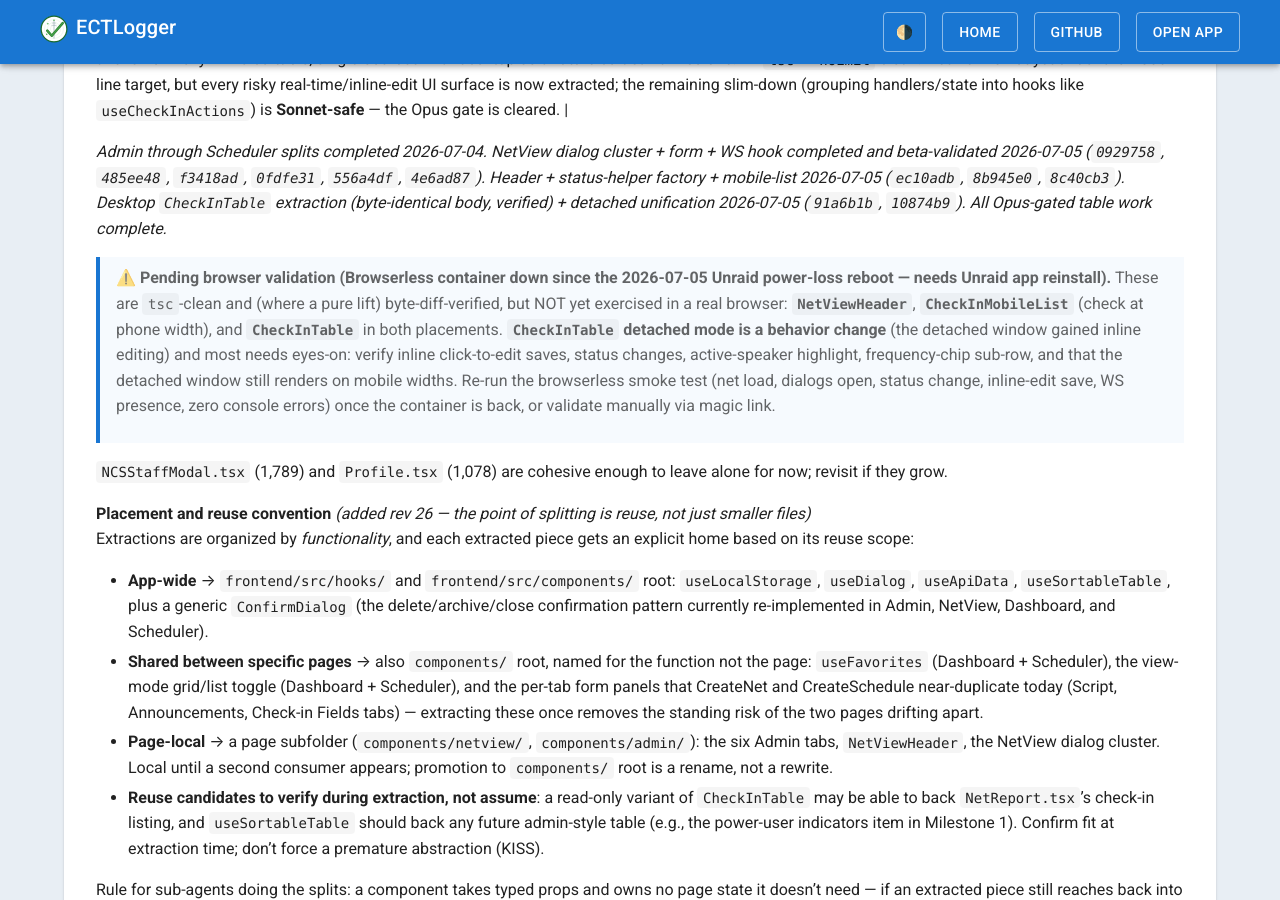
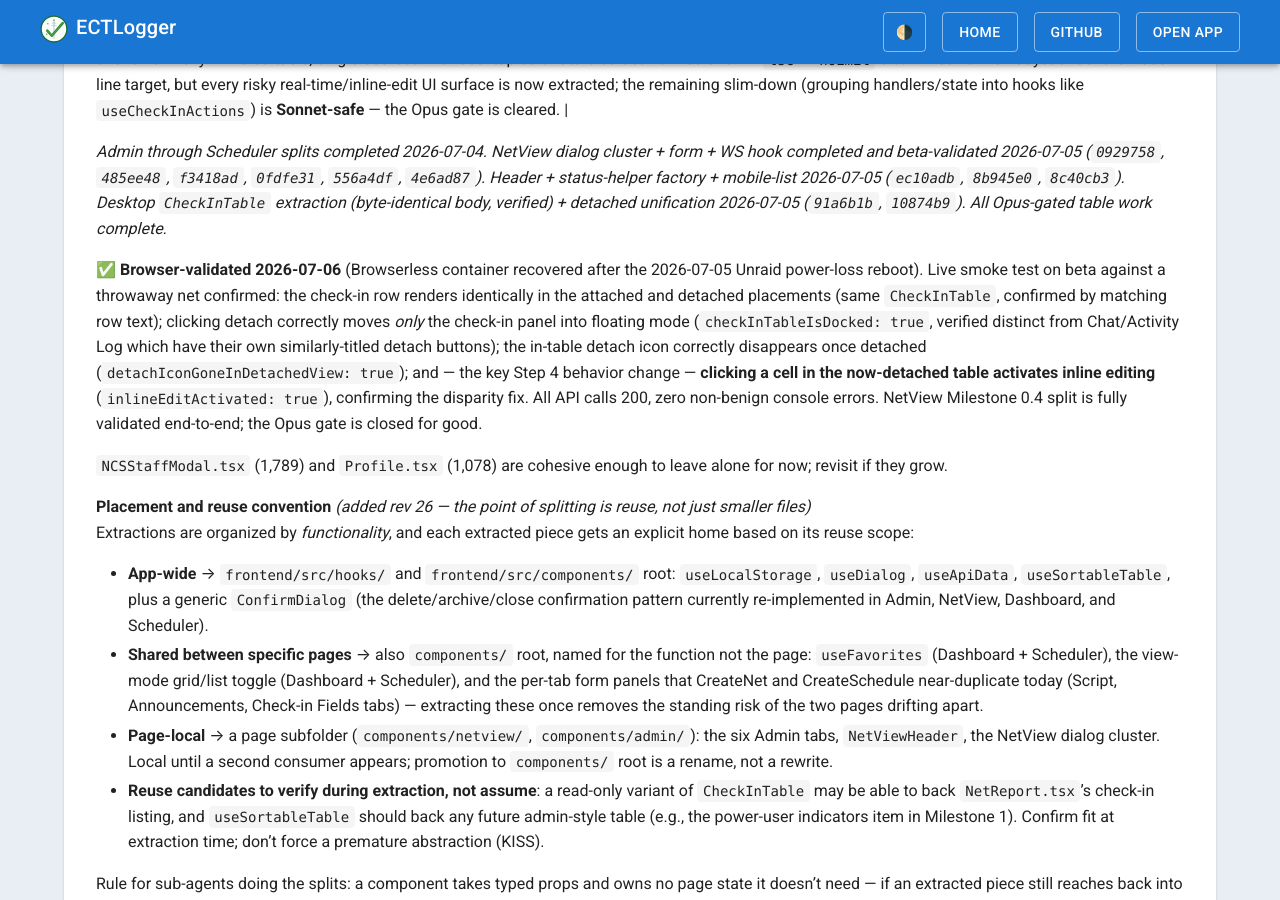
Before and after one commit to bradbrownjr/ectlogger, a Jekyll site: the page built from docs/ROADMAP.md, in a window 1280 px wide and 900 px high, scrolled down 2921 px. Built offline with Jekyll 4.4.1, drawn with Linux system fonts in a browser that asks for light colours; our own code applies the rules of GitHub Pages for plain Markdown files; some of the changed text lies outside the part shown.

Commit message:
docs: browser validation confirms unified CheckInTable works correctly (rev 32)

```diff
--- a/docs/ROADMAP.md
+++ b/docs/ROADMAP.md
@@ -1,6 +1,6 @@
 # ECT Logger — Product Roadmap
 
-*Last updated: 2026-07-05 (rev 31 — Step 4 frontend page splits complete for Admin, CreateSchedule, CreateNet, Dashboard, Scheduler; NetView — all Opus-gated table extractions complete (unified CheckInTable now backs both desktop-attached and detached placements); remaining sub-800 slim-down is Sonnet-safe)*
+*Last updated: 2026-07-06 (rev 32 — Step 4 frontend page splits complete for Admin, CreateSchedule, CreateNet, Dashboard, Scheduler; NetView — all Opus-gated table extractions complete (unified CheckInTable now backs both desktop-attached and detached placements); remaining sub-800 slim-down is Sonnet-safe; browser-validated on beta 2026-07-06)*
 *Compiled from user feedback: AA1GM, KC1UIX, W1BKW, W1MTW, KC1JMH*
 
 > **Canonical location:** `docs/ROADMAP.md`. ~~The root-level `ROADMAP.md` is a duplicate and should be deleted.~~ *Resolved: the root-level duplicate no longer exists as of 2026-07-03.*
@@ -104,7 +104,7 @@ Rule of thumb: Haiku and Sonnet can only maintain this codebase safely once file
 
 *Admin through Scheduler splits completed 2026-07-04. NetView dialog cluster + form + WS hook completed and beta-validated 2026-07-05 (`0929758`, `485ee48`, `f3418ad`, `0fdfe31`, `556a4df`, `4e6ad87`). Header + status-helper factory + mobile-list 2026-07-05 (`ec10adb`, `8b945e0`, `8c40cb3`). Desktop `CheckInTable` extraction (byte-identical body, verified) + detached unification 2026-07-05 (`91a6b1b`, `10874b9`). All Opus-gated table work complete.*
 
-> **⚠️ Pending browser validation (Browserless container down since the 2026-07-05 Unraid power-loss reboot — needs Unraid app reinstall).** These are `tsc`-clean and (where a pure lift) byte-diff-verified, but NOT yet exercised in a real browser: **`NetViewHeader`**, **`CheckInMobileList`** (check at phone width), and **`CheckInTable`** in both placements. **`CheckInTable` detached mode is a behavior change** (the detached window gained inline editing) and most needs eyes-on: verify inline click-to-edit saves, status changes, active-speaker highlight, frequency-chip sub-row, and that the detached window still renders on mobile widths. Re-run the browserless smoke test (net load, dialogs open, status change, inline-edit save, WS presence, zero console errors) once the container is back, or validate manually via magic link.
+**✅ Browser-validated 2026-07-06** (Browserless container recovered after the 2026-07-05 Unraid power-loss reboot). Live smoke test on beta against a throwaway net confirmed: the check-in row renders identically in the attached and detached placements (same `CheckInTable`, confirmed by matching row text); clicking detach correctly moves *only* the check-in panel into floating mode (`checkInTableIsDocked: true`, verified distinct from Chat/Activity Log which have their own similarly-titled detach buttons); the in-table detach icon correctly disappears once detached (`detachIconGoneInDetachedView: true`); and — the key Step 4 behavior change — **clicking a cell in the now-detached table activates inline editing** (`inlineEditActivated: true`), confirming the disparity fix. All API calls 200, zero non-benign console errors. NetView Milestone 0.4 split is fully validated end-to-end; the Opus gate is closed for good.
 
 `NCSStaffModal.tsx` (1,789) and `Profile.tsx` (1,078) are cohesive enough to leave alone for now; revisit if they grow.
 
```
